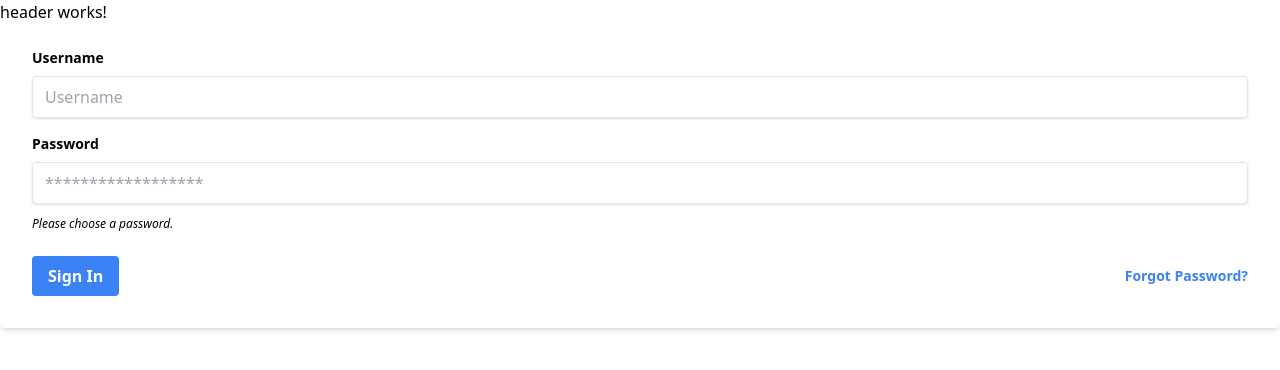
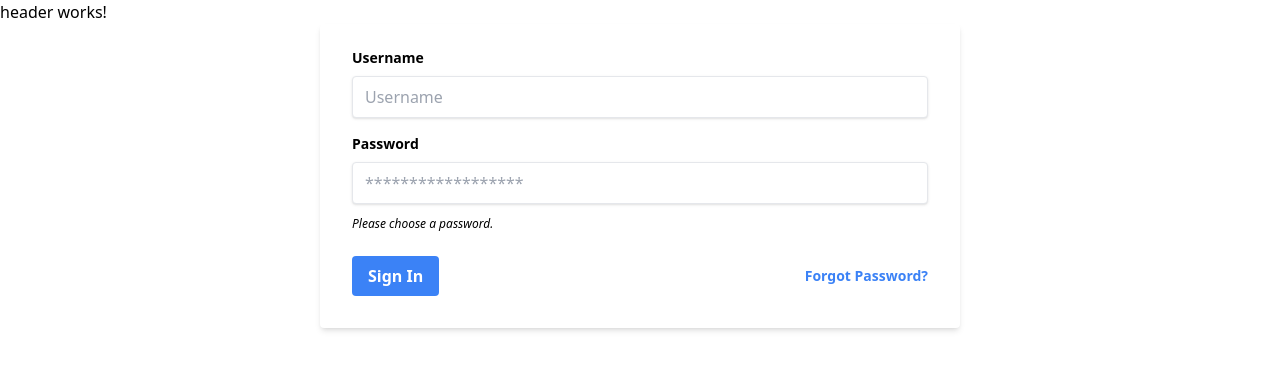
Before and after one commit to melodiaz23/gym-routine-tracker, an Angular app: page / in a window 1280 px wide. Shown: the top 370 px of the page. Built offline with nearby package versions, Linux system fonts and the light colour scheme.

Commit message:
Update authentication component HTML

```diff
--- a/src/app/auth/auth.component.html
+++ b/src/app/auth/auth.component.html
@@ -1,5 +1,7 @@
 <!-- component -->
-<div class="bg-white shadow-md rounded px-8 pt-6 pb-8 mb-4 flex flex-col">
+<div
+  class="mx-auto bg-white shadow-md rounded px-8 pt-6 pb-8 mb-4 flex flex-col w-1/2"
+>
   <div class="mb-4">
     <label class="block text-grey-darker text-sm font-bold mb-2" for="username">
       Username
```
